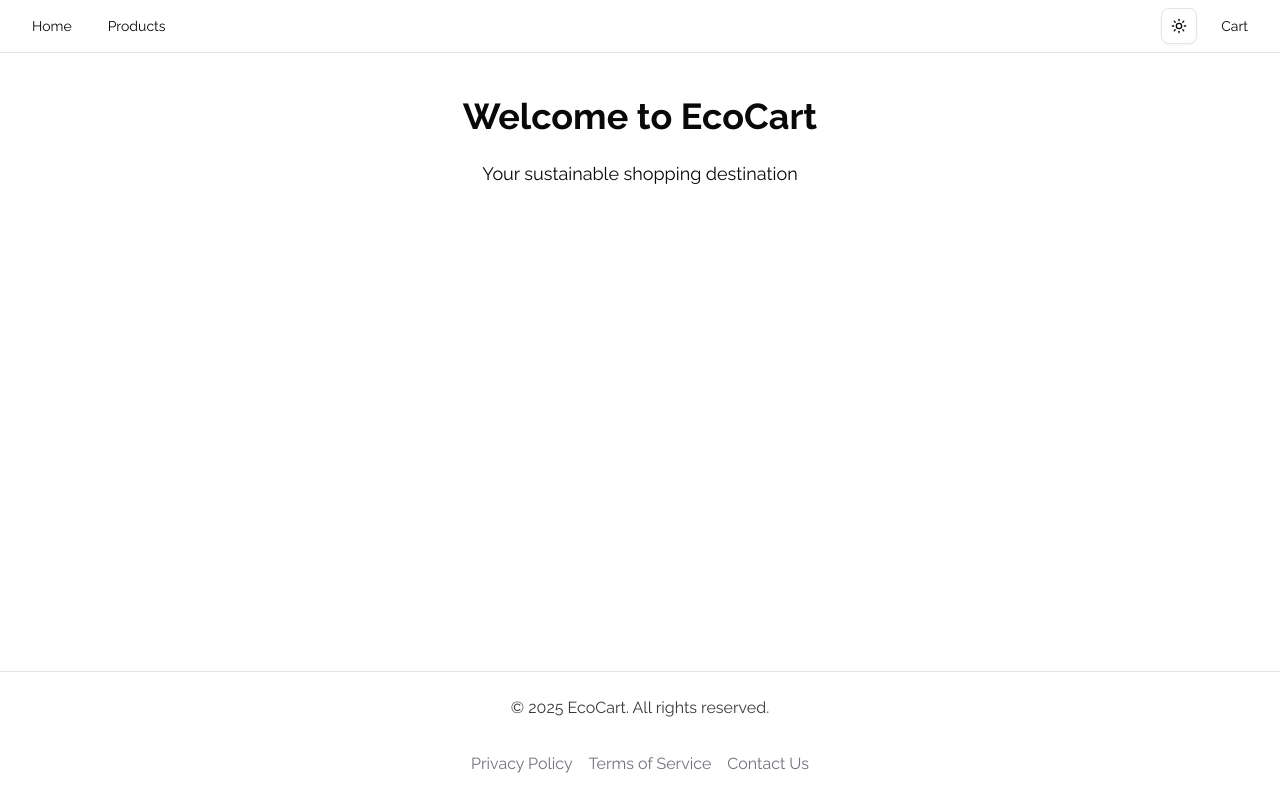
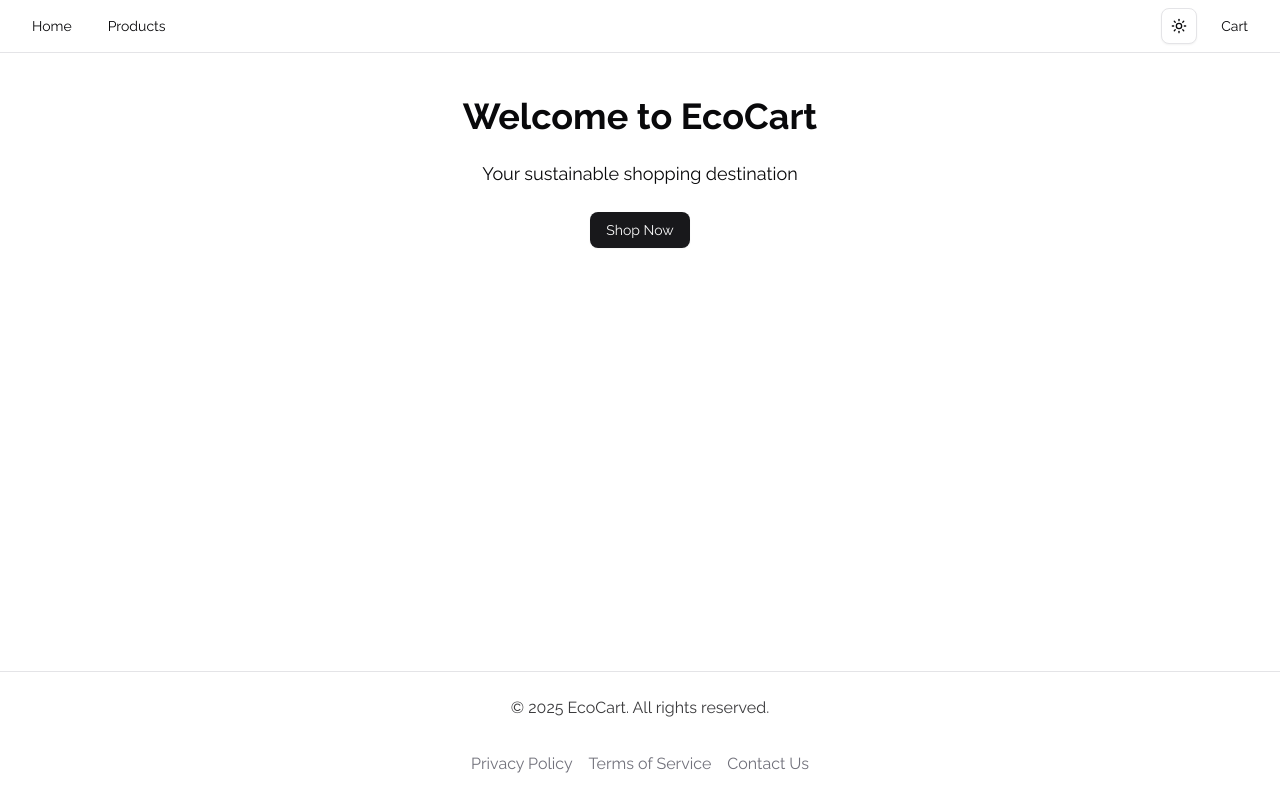
Before and after one commit to Chanceb1/EcoCart, a React (Vite) app in the folder frontend/: page / in a window 1280 px wide. Built offline with nearby package versions, Linux system fonts and the light colour scheme.

Commit message:
added shop now button to home page

```diff
--- a/frontend/src/pages/HomePage.tsx
+++ b/frontend/src/pages/HomePage.tsx
@@ -1,8 +1,17 @@
+import { Button } from '@/components/UI/Button';
+import { Link } from 'react-router-dom';
+
 const HomePage = () => {
   return (
     <div className="container mx-auto py-8 align-middle text-center">
-        <h1 className="text-4xl font-bold mb-6">Welcome to EcoCart</h1>
-        <p className="text-lg">Your sustainable shopping destination</p>
+      <h1 className="text-4xl font-bold mb-6">Welcome to EcoCart</h1>
+      <p className="text-lg">Your sustainable shopping destination</p>
+
+      <Button variant="default" className="mt-6">
+        <Link to="/products">
+          Shop Now
+        </Link>
+      </Button>
     </div>
   );
 };
```
